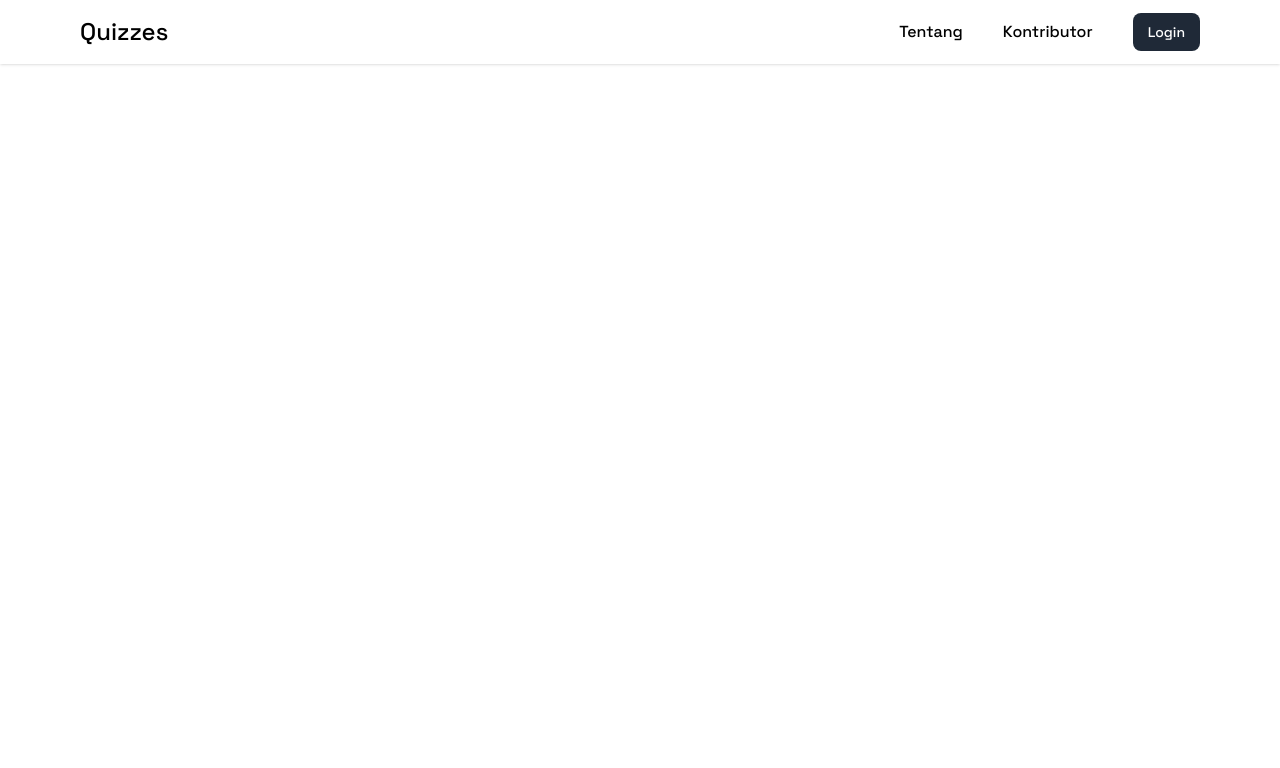
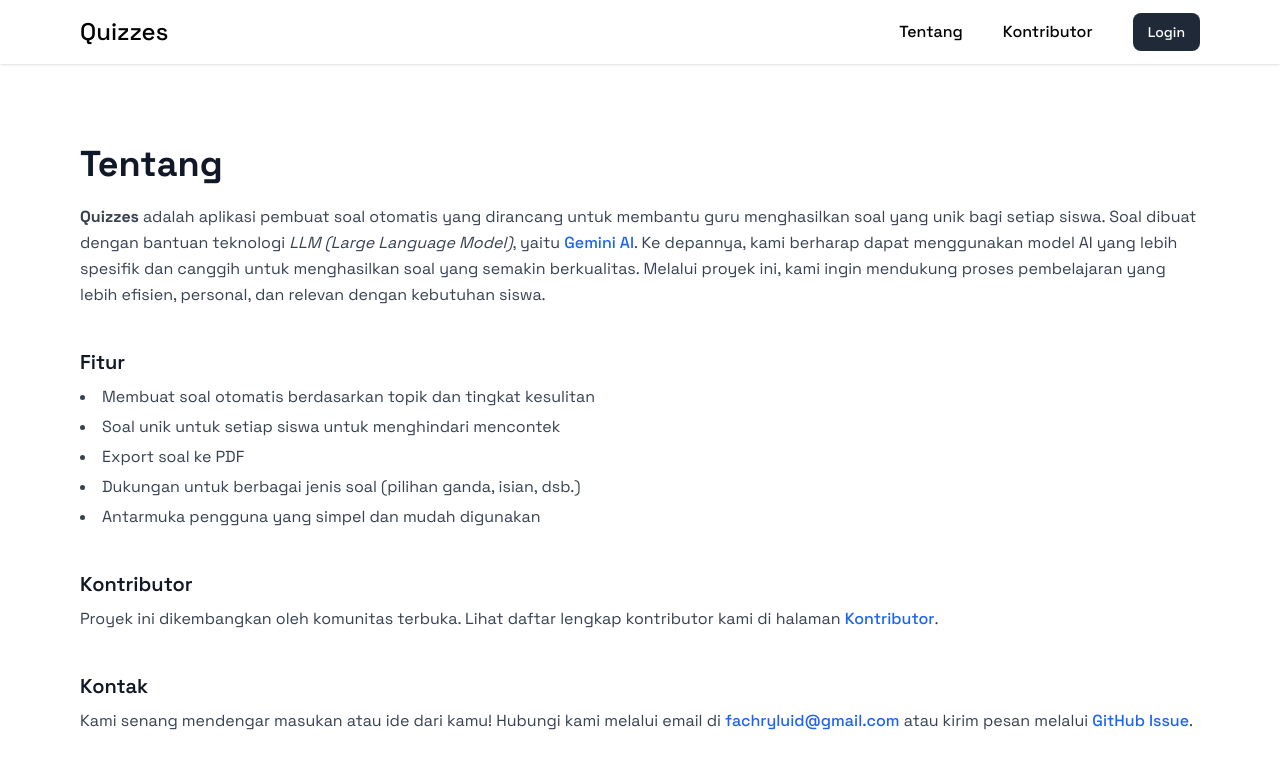
Before and after one commit to fachryluid/quizzes, a React (Vite) app: page /about in a window 1280 px wide. Shown: the top 768 px of the page. Built offline with nearby package versions, Linux system fonts and the light colour scheme.

Commit message:
feat: update Home, About and Contributor page

```diff
--- a/src/App.jsx
+++ b/src/App.jsx
@@ -1,5 +1,7 @@
 import { Route, Routes } from "react-router-dom";
 import Navbar from "./components/Navbar";
+import About from "./pages/About";
+import Contributor from "./pages/Contributor";
 import Dashboard from "./pages/dashboard/Dashboard";
 import GenerateQuiz from "./pages/dashboard/GenerateQuiz";
 import DashboardLayout from "./pages/dashboard/Layout";
@@ -18,6 +20,8 @@ export default function App() {
       <Routes>
         <Route path="/" element={<Home />} />
         <Route path="/login" element={<Login />} />
+        <Route path="/contributors" element={<Contributor />} />
+        <Route path="/about" element={<About />} />
         <Route path="/dashboard/*" element={<DashboardLayout />}>
           <Route index element={<Dashboard />} />
           <Route path="generate" element={<GenerateQuiz />} />
--- a/src/components/Navbar.jsx
+++ b/src/components/Navbar.jsx
@@ -2,7 +2,7 @@ import { getUser } from "@/services/userService";
 import { Button } from "flowbite-react";
 import { useEffect } from "react";
 import { useState } from "react";
-import { useNavigate } from "react-router-dom";
+import { Link, useNavigate } from "react-router-dom";
 import { NavLink } from "react-router-dom";
 
 export default function Navbar() {
@@ -74,14 +74,14 @@ export default function Navbar() {
             } absolute top-16 left-0 w-full h-[calc(100vh-4rem)] bg-white px-5 space-y-5 border-t border-b z-20 py-5 sm:py-0 sm:z-0 sm:border-0 sm:space-y-0 sm:px-0 sm:static sm:flex sm:space-x-10 sm:items-center sm:w-fit sm:h-auto`}
         >
           <li>
-            <a href="#" className="font-medium hover:text-yellow-400">
+            <Link to="/about" className="font-medium hover:text-yellow-400">
               Tentang
-            </a>
+            </Link>
           </li>
           <li>
-            <a href="#" className="font-medium hover:text-yellow-400">
+            <Link to="/contributors" className="font-medium hover:text-yellow-400">
               Kontributor
-            </a>
+            </Link>
           </li>
           <li>
             {user ?
--- /dev/null
+++ b/src/data/contributors.json
@@ -0,0 +1,7 @@
+[
+  {
+    "name": "Fachry Luid",
+    "link": "https://github.com/fachryluid",
+    "avatar": "https://avatars.githubusercontent.com/u/96768471"
+  }
+]
--- /dev/null
+++ b/src/pages/About.jsx
@@ -0,0 +1,72 @@
+import { Link } from "react-router-dom";
+
+export default function About() {
+  return (
+    <div className="px-5 sm:px-20 py-20">
+      <h2 className="text-3xl sm:text-4xl font-bold text-gray-900 mb-5">Tentang</h2>
+      <div className="space-y-10 text-gray-700 leading-relaxed">
+        <section>
+          <p>
+            <strong>Quizzes</strong> adalah aplikasi pembuat soal otomatis yang dirancang untuk membantu guru menghasilkan soal yang unik bagi setiap siswa.
+            Soal dibuat dengan bantuan teknologi <i>LLM (Large Language Model)</i>, yaitu{" "}
+            <a
+              href="https://gemini.google/overview"
+              className="text-blue-600 hover:underline font-medium"
+              target="_blank"
+            >
+              Gemini AI
+            </a>.
+            Ke depannya, kami berharap dapat menggunakan model AI yang lebih spesifik dan canggih untuk menghasilkan soal yang semakin berkualitas.
+            Melalui proyek ini, kami ingin mendukung proses pembelajaran yang lebih efisien, personal, dan relevan dengan kebutuhan siswa.
+          </p>
+        </section>
+
+        <section>
+          <h3 className="text-xl font-semibold text-gray-900 mb-2">Fitur</h3>
+          <ul className="list-disc list-inside space-y-1">
+            <li>Membuat soal otomatis berdasarkan topik dan tingkat kesulitan</li>
+            <li>Soal unik untuk setiap siswa untuk menghindari mencontek</li>
+            <li>Export soal ke PDF</li>
+            <li>Dukungan untuk berbagai jenis soal (pilihan ganda, isian, dsb.)</li>
+            <li>Antarmuka pengguna yang simpel dan mudah digunakan</li>
+          </ul>
+        </section>
+
+        <section>
+          <h3 className="text-xl font-semibold text-gray-900 mb-2">Kontributor</h3>
+          <p>
+            Proyek ini dikembangkan oleh komunitas terbuka. Lihat daftar lengkap kontributor kami di halaman{" "}
+            <Link
+              to="/contributors"
+              className="text-blue-600 hover:underline font-medium"
+            >
+              Kontributor
+            </Link>.
+          </p>
+        </section>
+
+        <section>
+          <h3 className="text-xl font-semibold text-gray-900 mb-2">Kontak</h3>
+          <p>
+            Kami senang mendengar masukan atau ide dari kamu! Hubungi kami melalui email di{" "}
+            <a
+              href="mailto:fachryluid@gmail.com"
+              className="text-blue-600 hover:underline font-medium"
+            >
+              fachryluid@gmail.com
+            </a>{" "}
+            atau kirim pesan melalui{" "}
+            <a
+              href="https://github.com/fachryluid/quizzes/issues"
+              className="text-blue-600 hover:underline font-medium"
+              target="_blank"
+              rel="noopener noreferrer"
+            >
+              GitHub Issue
+            </a>.
+          </p>
+        </section>
+      </div>
+    </div>
+  );
+}
--- /dev/null
+++ b/src/pages/Contributor.jsx
@@ -0,0 +1,37 @@
+import contributors from "@/data/contributors.json"
+
+export default function Contributor() {
+  return (
+    <div className="px-5 sm:px-20 py-20">
+      <h2 className="text-3xl sm:text-4xl font-bold text-gray-900 mb-5">Kontributor</h2>
+      <p className="text-gray-600 mb-10">
+        Berikut adalah daftar kontributor yang telah berperan dalam pengembangan proyek ini. Kami sangat menghargai setiap kontribusi yang diberikan.
+        Ingin ikut berkontribusi? Kunjungi repositori kami di{" "}
+        <a
+          href="https://github.com/fachryluid/quizzes"
+          target="_blank"
+          rel="noopener noreferrer"
+          className="text-blue-600 hover:underline font-medium"
+        >
+          GitHub
+        </a>{" "}
+        dan lihat panduan kontribusi. Kamu juga bisa menghubungi kami untuk berdiskusi atau memberikan ide baru.
+      </p>
+      <div className="grid grid-cols-1 sm:grid-cols-2 md:grid-cols-3 gap-6">
+        {contributors.map(({ name, link, avatar }, index) => (
+          <div key={index} className="bg-white rounded-xl shadow p-5 flex items-center gap-4">
+            <img
+              src={avatar}
+              alt={name}
+              className="w-16 h-16 rounded-full object-cover"
+            />
+            <div>
+              <h3 className="text-lg font-semibold text-gray-900">{name}</h3>
+              <a href={link} className="text-sm text-gray-500">{link}</a>
+            </div>
+          </div>
+        ))}
+      </div>
+    </div>
+  );
+}
--- a/src/pages/Home.jsx
+++ b/src/pages/Home.jsx
@@ -1,5 +1,5 @@
 import { Button } from "flowbite-react";
-import heroImage from "@/assets/images/hero.png";
+import heroImage from "@/assets/images/hero2.png";
 import { getUser } from "@/services/userService";
 import { useNavigate } from "react-router-dom";
 
@@ -18,7 +18,7 @@ export default function Home() {
           <Button onClick={() => navigate(user ? '/dashboard/generate' : '/login')} color="dark" size="lg" className="font-medium">Buat Soal Sekarang</Button>
         </div>
         <div className="basis-1/2 hidden lg:flex justify-center">
-          <img src={heroImage} alt="Hero Image" />
+          <img src={heroImage} alt="Hero Image" className="max-w-md" />
         </div>
       </div>
     </>
```
Also changed, not shown: src/assets/images/hero2.png (added).
